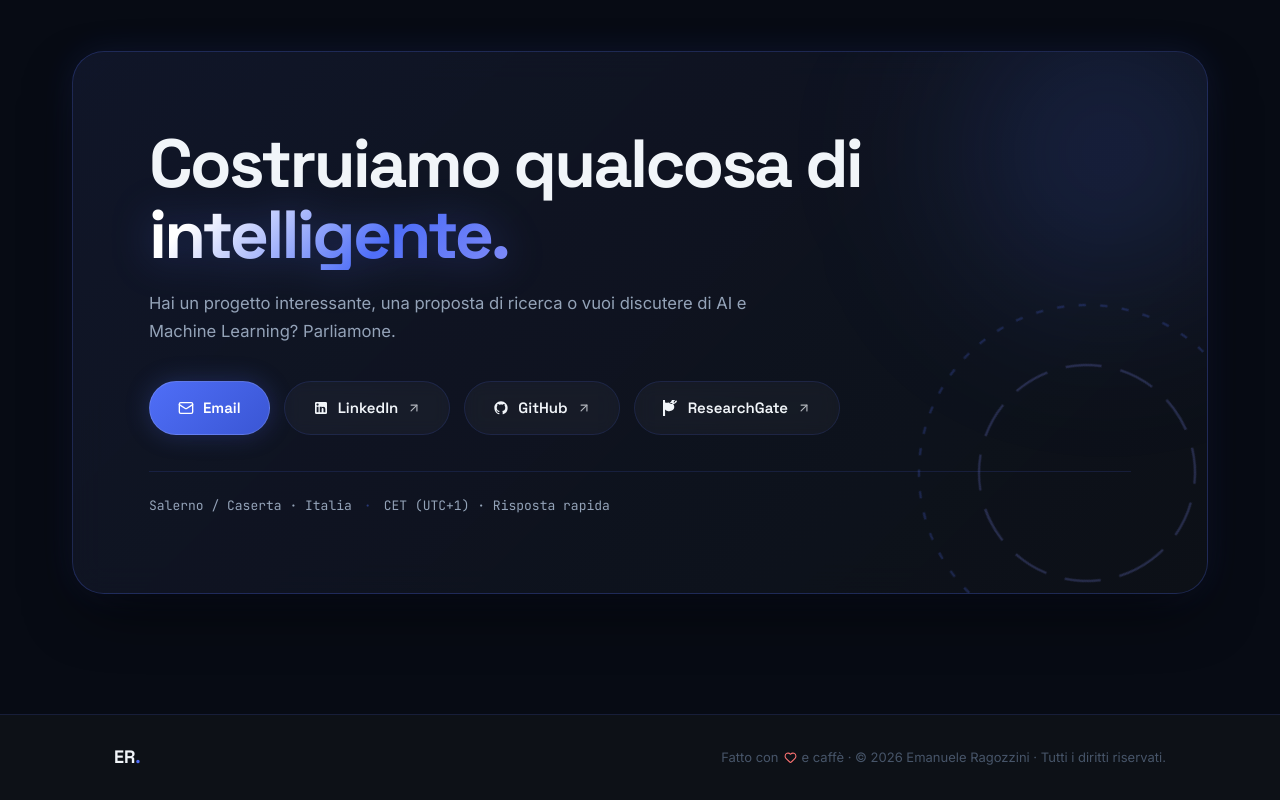
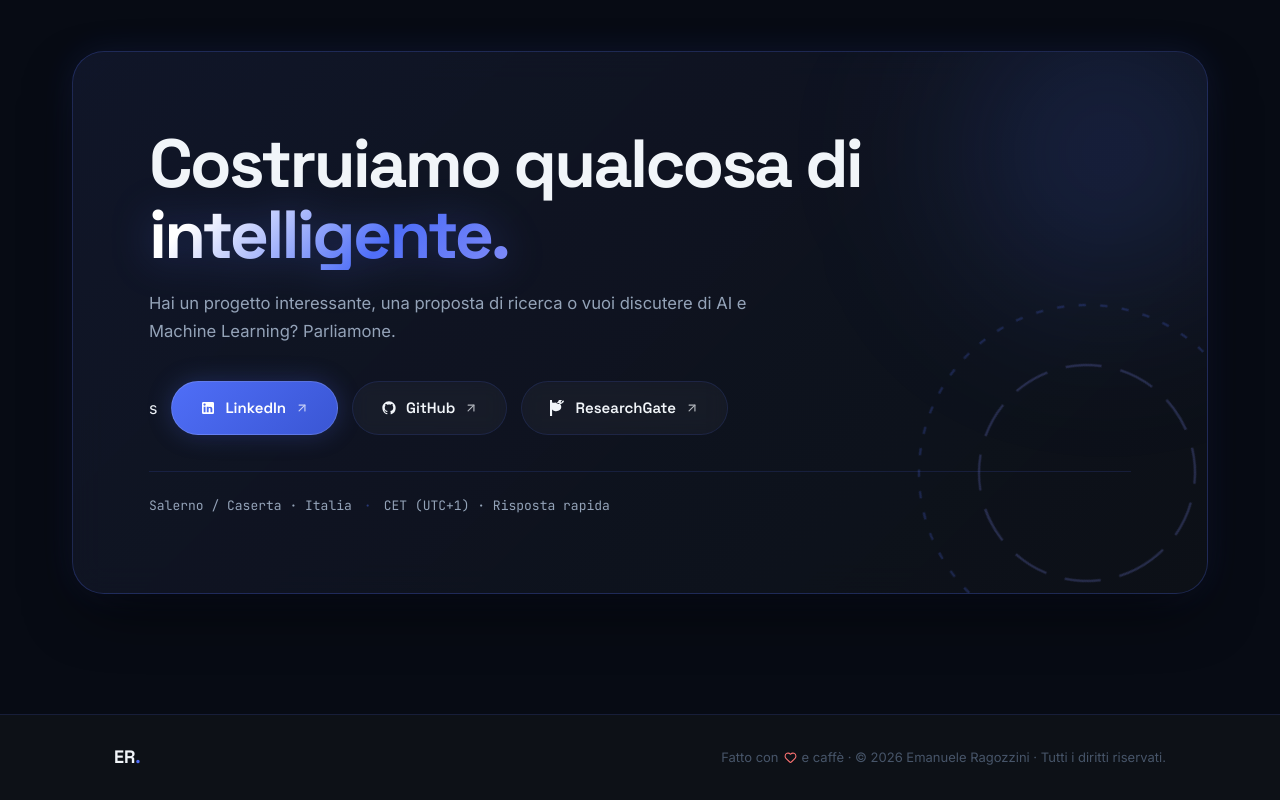
Before and after one commit to ManuelRix-11/PortFolio, a React (Vite) app: page / in a window 1280 px wide. Shown: the part 4861-5661 px from the top of the page. Built offline with nearby package versions, Linux system fonts and the light colour scheme.

Commit message:
fix: remove email contact button and update LinkedIn pill styling to primary

```diff
--- a/src/components/Contact.jsx
+++ b/src/components/Contact.jsx
@@ -77,20 +77,12 @@ export default function Contact() {
           </p>
 
           {/* Pill Action Buttons */}
-          <div className="contact-pills-row">
-            <a
-              href="mailto:emanueleragozzini@gmail.com"
-              className="contact-pill contact-pill-primary"
-            >
-              <Mail size={16} />
-              <span>{t('contact.email_btn', 'Email')}</span>
-            </a>
-
+          <div className="contact-pills-row">s
             <a
               href="https://www.linkedin.com/in/emanuele-ragozzini/"
               target="_blank"
               rel="noopener noreferrer"
-              className="contact-pill contact-pill-outline"
+              className="contact-pill contact-pill-primary"
             >
               <LinkedinIcon size={16} />
               <span>{t('contact.linkedin_btn', 'LinkedIn')}</span>
```
